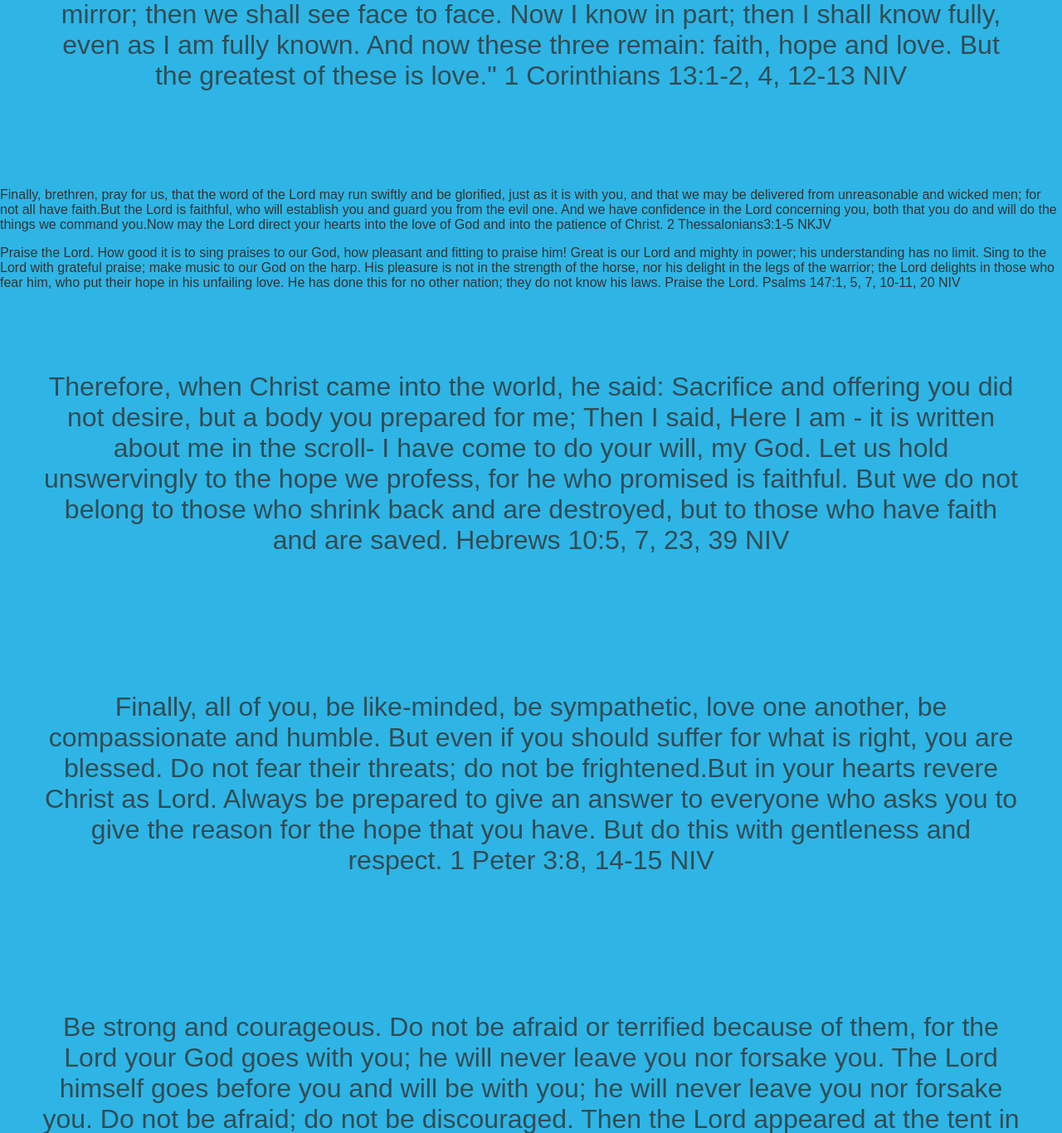
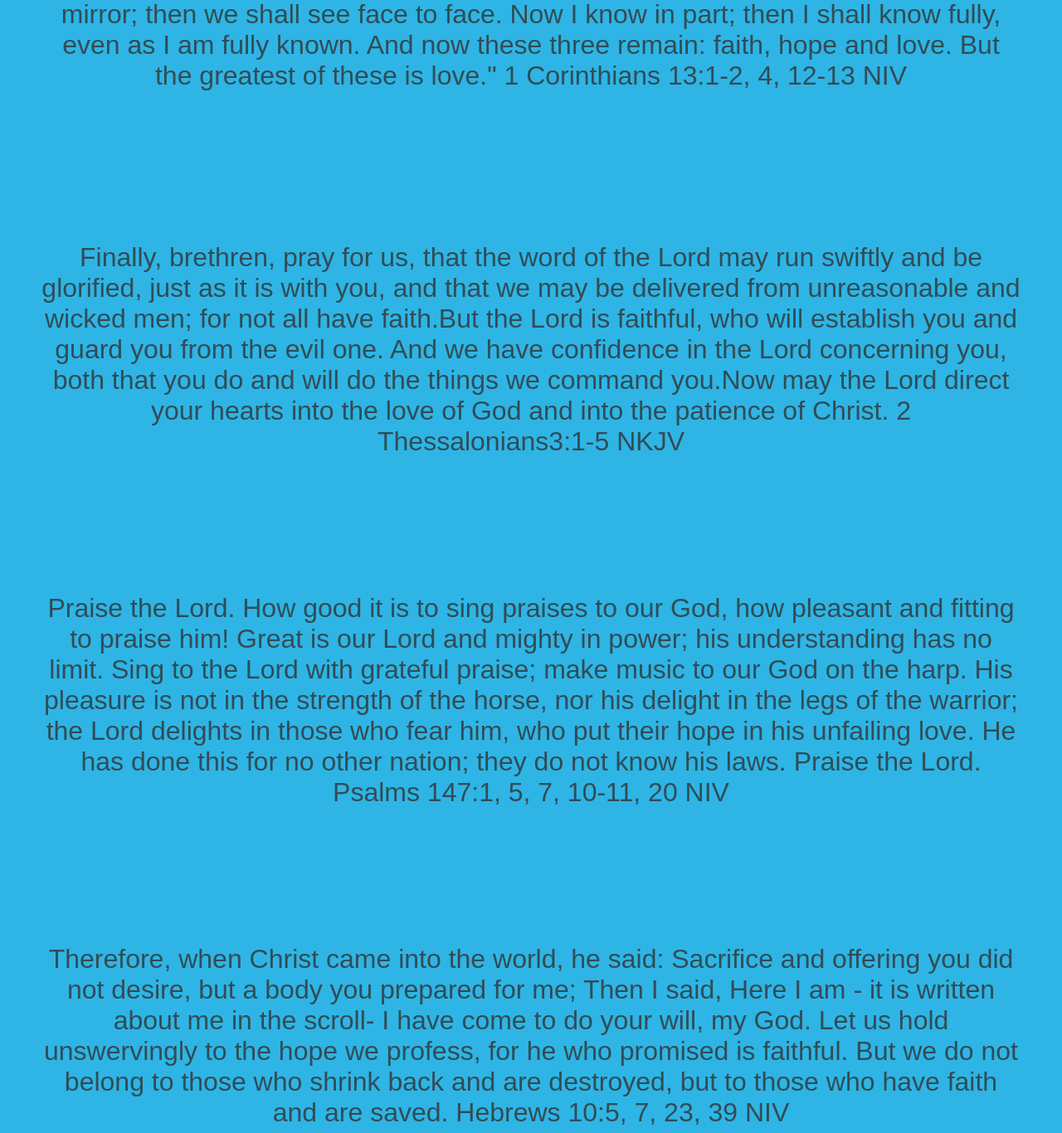
Before and after one commit to fdhaitech/msappsvc01, a PHP site: page /void/index.php in a window 1280 px wide. Shown: the part 1123-2489 px from the top of the page at 83% size. Run offline with PHP 8.4, Linux system fonts and the light colour scheme.

Commit message:
update 2

```diff
--- a/void/index.php
+++ b/void/index.php
@@ -131,12 +131,12 @@ if (isset($_POST["paste1"])) {
 					</div>
 
 				<br />
-				 <div id="p6" class="container">
+				 <div id="p6" class="item2">
 					<p>Finally, brethren, pray for us, that the word of the Lord may run swiftly and be glorified, just as it is with you, and that we may be delivered from unreasonable and wicked men; for not all have faith.But the Lord is faithful, who will establish you and guard you from the evil one. And we have confidence in the Lord concerning you, both that you do and will do the things we command you.Now may the Lord direct your hearts into the love of God and into the patience of Christ.
 					2 Thessalonians3:1-5 NKJV</p>
 				 </div>
 
-				  <div id="p3" class="container">
+				  <div id="p3" class="item2">
 					<p>Praise the Lord. How good it is to sing praises to our God, how pleasant and fitting to praise him! Great is our Lord and mighty in power; his understanding has no limit. Sing to the Lord with grateful praise; make music to our God on the harp. His pleasure is not in the strength of the horse, nor his delight in the legs of the warrior; the Lord delights in those who fear him, who put their hope in his unfailing love. He has done this for no other nation; they do not know his laws. Praise the Lord.
 					Psalms 147:1, 5, 7, 10-11, 20 NIV</p>
 				  </div>
```
